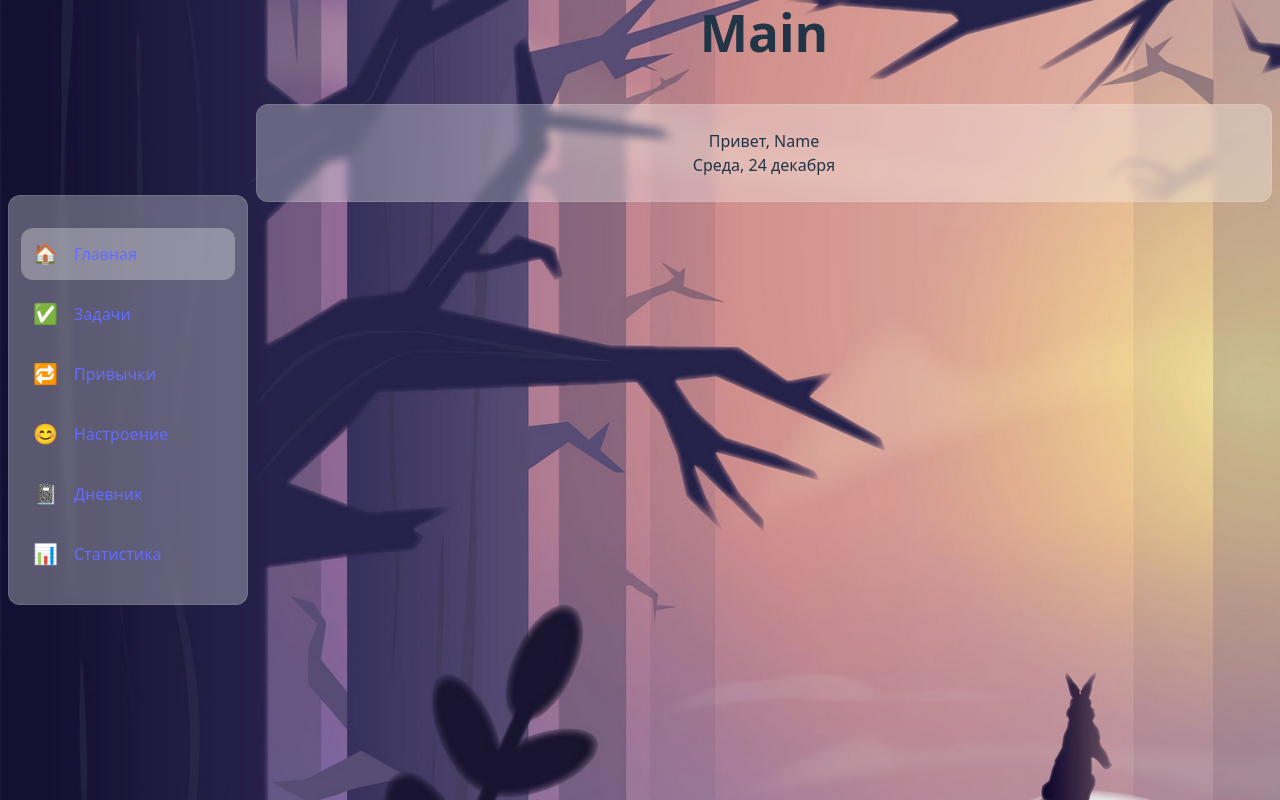
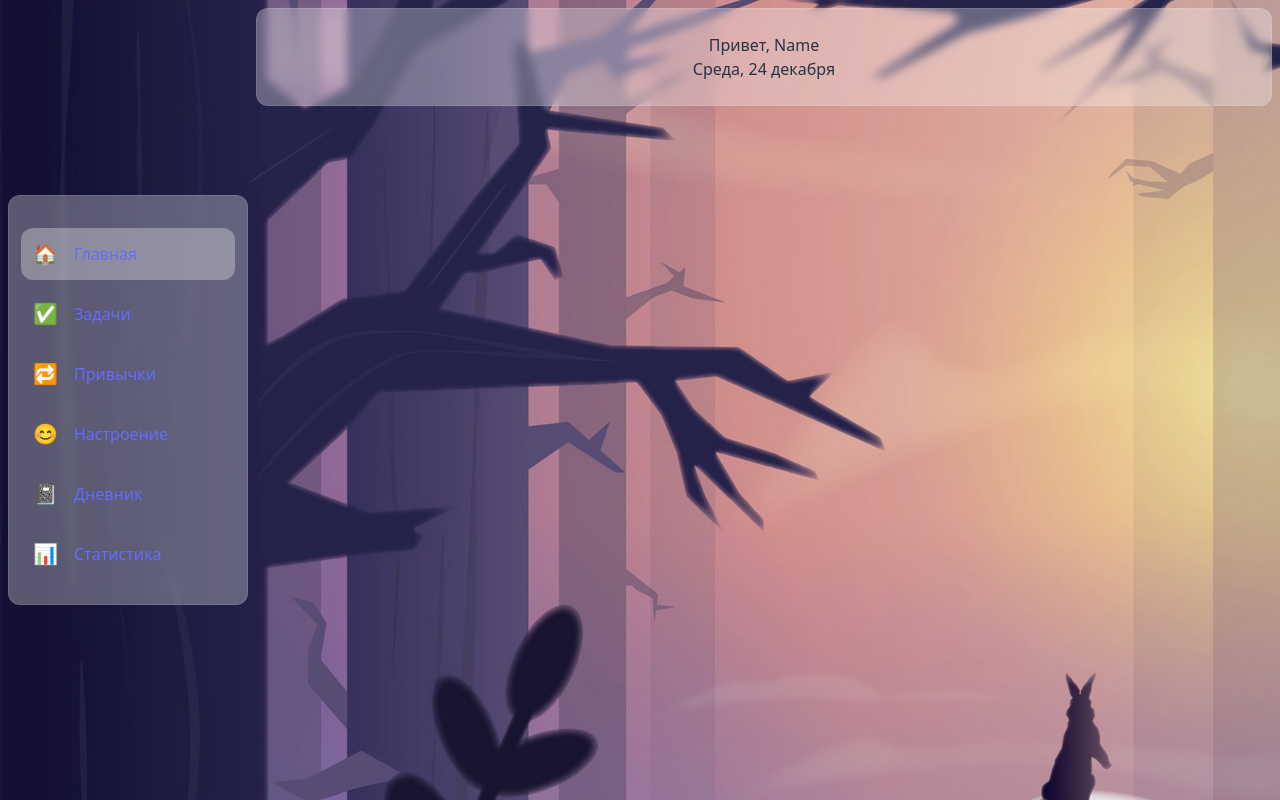
Before and after one commit to cyntraten/life-tracker-app, a React (Vite) app: page / in a window 1280 px wide. Built offline with nearby package versions, Linux system fonts and the light colour scheme.

Commit message:
remove header from AppLayout

```diff
--- a/src/components/layout/AppLayout.tsx
+++ b/src/components/layout/AppLayout.tsx
@@ -5,12 +5,8 @@ export const AppLayout = () => {
   return (
     <div className="flex h-screen">
       <Sidebar />
-
       <div className="flex flex-col items-center flex-1 overflow-hidden mr-2 w-full">
-        <header className="h-16 flex items-center px-6 mb-10">
-          <h1 className="text-xl font-semibold">Main</h1>
-        </header>
-        <main className="w-full">
+        <main className="w-full mt-2">
           <Outlet />
         </main>
       </div>
```
